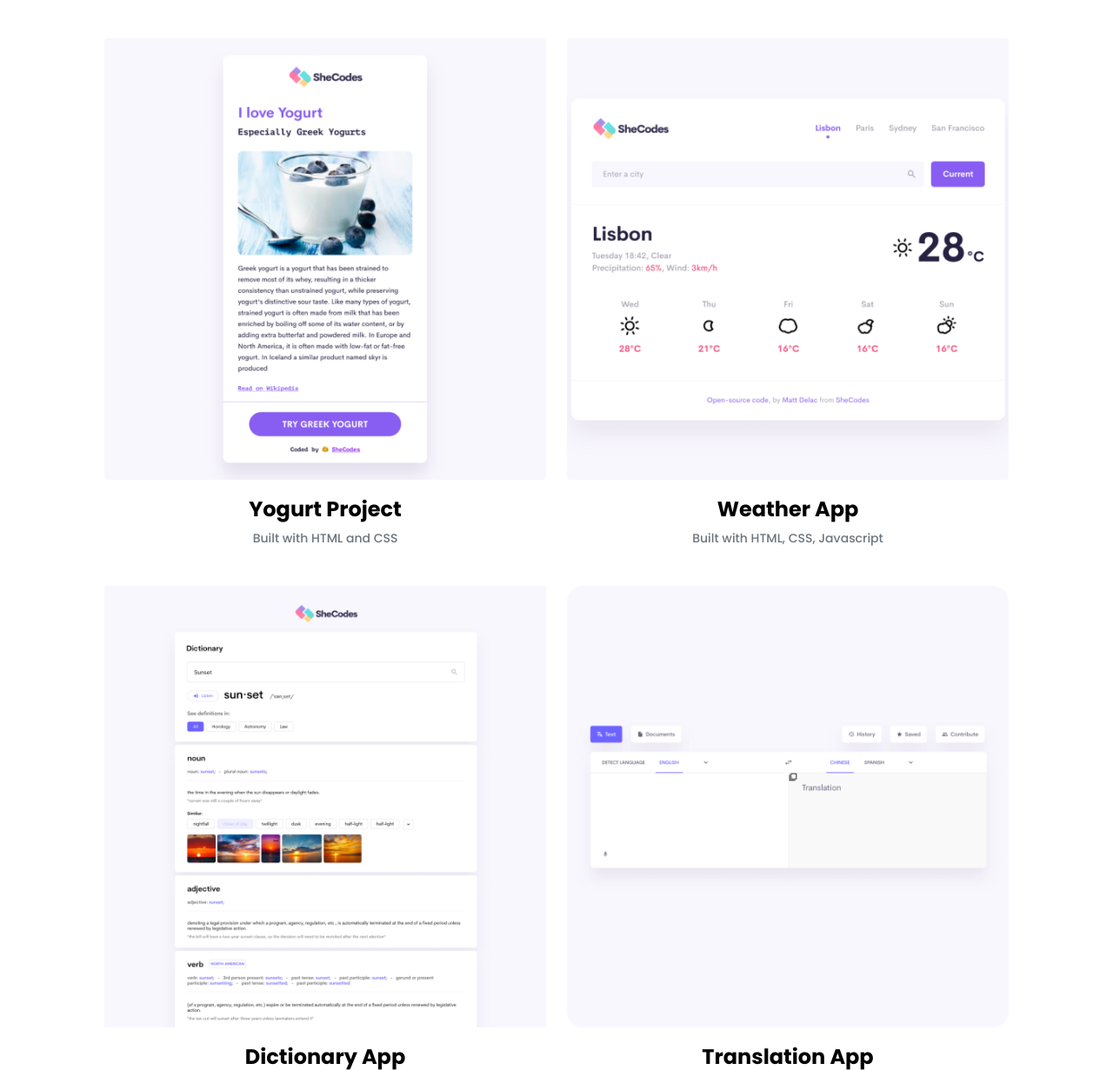
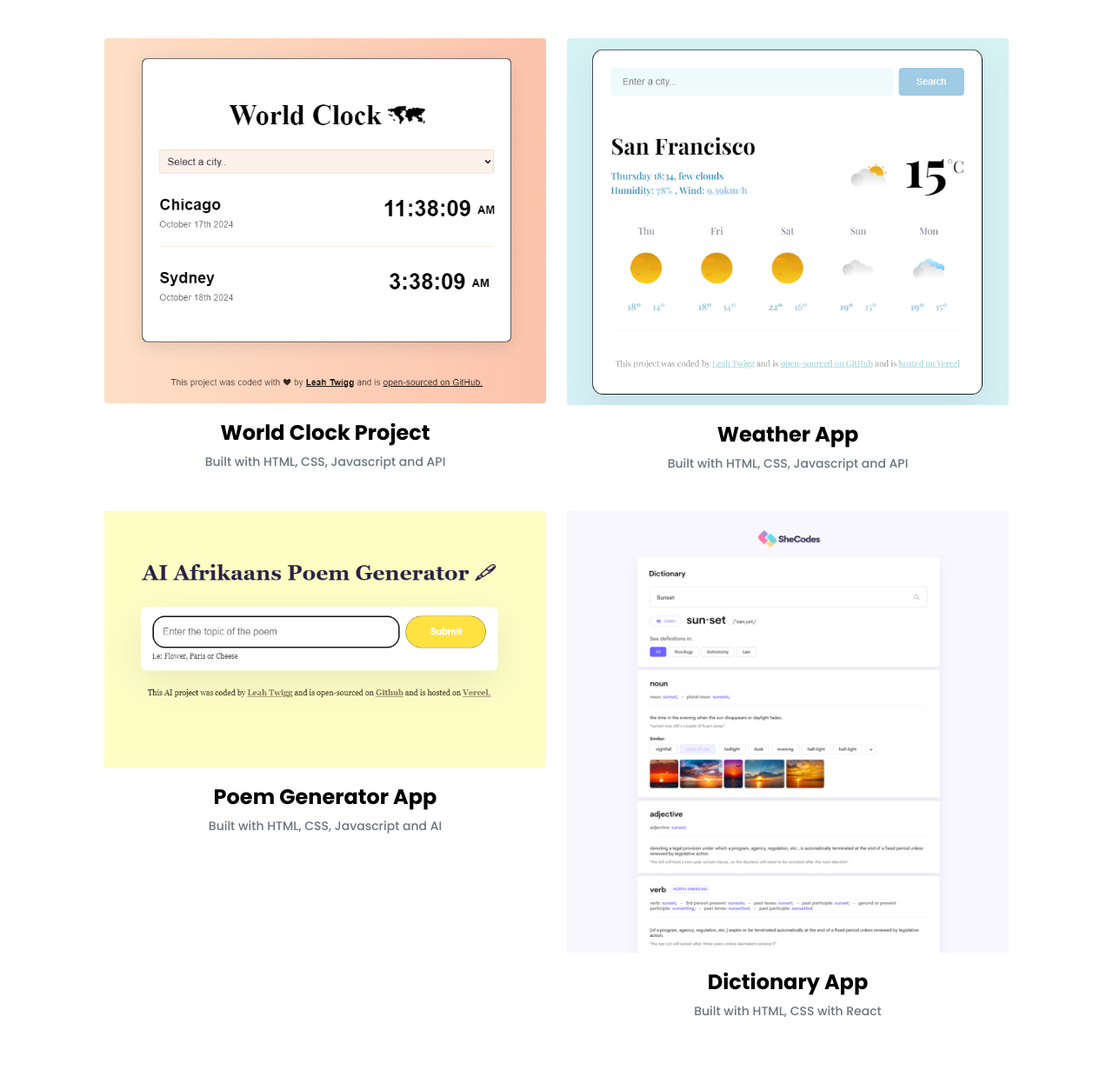
Before and after one commit to lea-bee/portfolio-project, a website built with Parcel: page work.html in a window 1280 px wide. Shown: the part 336-1567 px from the top of the page at 87% size. Built offline with nearby package versions, Linux system fonts and the light colour scheme.

Commit message:
Updated content and CSS

```diff
--- a/styles/style.css
+++ b/styles/style.css
@@ -109,6 +109,10 @@ p {
   max-height: 40px;
 }
 
+.img-margin {
+  margin-top: 150px;
+}
+
 nav {
   padding: 20px 0;
 }
@@ -128,7 +132,7 @@ nav li {
 nav a {
   text-decoration: none;
   color: black;
-  opacity: 80%;
+
   transition: all 100ms ease-in-out;
 }
 
--- a/work.html
+++ b/work.html
@@ -66,42 +66,44 @@
         <div class="row">
           <div class="col-md-6 mb-4">
             <img
-              src="images/yogurt.png"
-              alt="Yogurt App Preview"
+              src="images/world_clock.png"
+              alt="World Clock App Preview"
               class="img-fluid mb-3 rounded"
             />
-            <h3 class="text-center m-0">Yogurt Project</h3>
-            <p class="text-center text-muted">Built with HTML and CSS</p>
+            <h3 class="text-center m-0">World Clock Project</h3>
+            <p class="text-center text-muted">
+              Built with HTML, CSS, Javascript and API
+            </p>
           </div>
           <div class="col-md-6 mb-4">
             <img
-              src="images/weather.png"
+              src="images/weather_app.png"
               alt="Weather App Preview"
               class="img-fluid mb-3 rounded"
             />
             <h3 class="text-center m-0">Weather App</h3>
             <p class="text-center text-muted">
-              Built with HTML, CSS, Javascript
+              Built with HTML, CSS, Javascript and API
+            </p>
+          </div>
+          <div class="col-md-6 mb-4">
+            <img
+              src="images/poem_gen.png"
+              alt="Poem Generator App Preview"
+              class="img-fluid mb-3 rounded-5"
+            />
+            <h3 class="text-center m-0">Poem Generator App</h3>
+            <p class="text-center text-muted">
+              Built with HTML, CSS, Javascript and AI
             </p>
           </div>
           <div class="col-md-6 mb-4">
             <img
               src="images/dictionary.png"
               alt="Dictionary App Preview"
-              class="img-fluid mb-3 rounded-5"
+              class="img-fluid mb-3 rounded"
             />
             <h3 class="text-center m-0">Dictionary App</h3>
-            <p class="text-center text-muted">
-              Built with HTML, CSS with React
-            </p>
-          </div>
-          <div class="col-md-6 mb-4">
-            <img
-              src="images/translation.png"
-              alt="Translation App Preview"
-              class="img-fluid mb-3 rounded"
-            />
-            <h3 class="text-center m-0">Translation App</h3>
             <p class="text-center text-muted">
               Built with HTML, CSS with React
             </p>
@@ -154,7 +156,7 @@
         <p class="text-center mt-5">
           This project was coded by <strong>Leah Twigg</strong> and is
           open-sourced on
-          <a href="https://github.com/lea-bee/portfolio-project">Github</a>
+          <a href="https://github.com/lea-bee/portfolio-project">Github</a>.
         </p>
       </footer>
     </div>
```
Also changed, not shown: about.html (+1 -1 lines), contact.html (+1 -1 lines), index.html (+16 -8 lines), images/poem_gen.png (added), images/translation.png (deleted), images/weather.png (deleted), images/weather_app.png (added), images/world_clock.png (added), images/yogurt.png (deleted).
